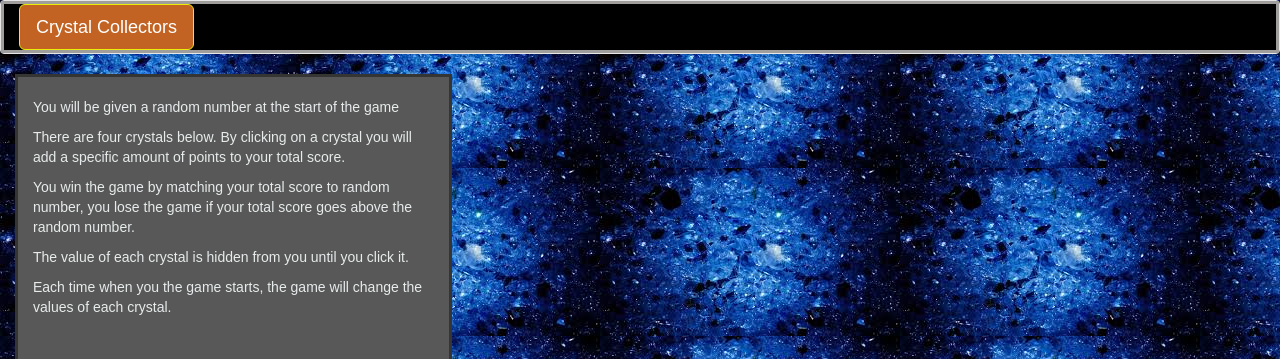
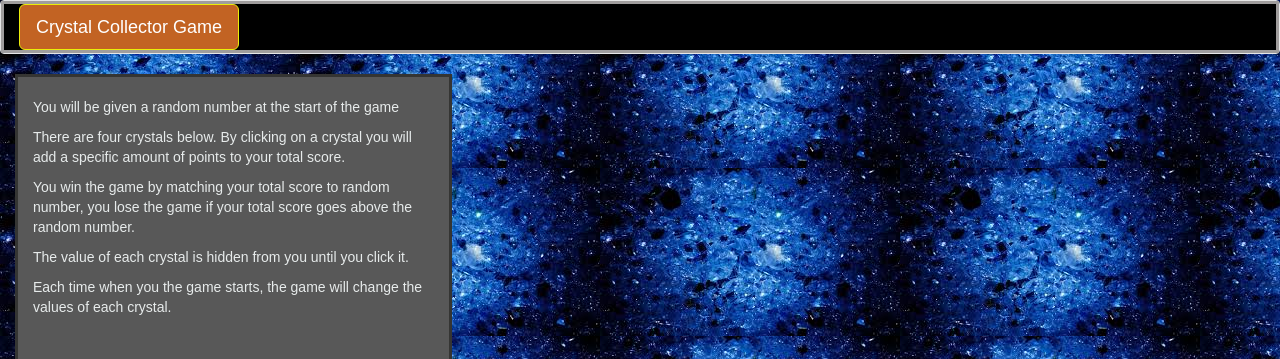
Before and after one commit to DPorter88/Unit-4-Game, a plain HTML site: page index.html in a window 1280 px wide. Shown: the top 359 px of the page. Drawn offline with nearby package versions, Linux system fonts and the light colour scheme.

Commit message:
final commit

```diff
--- a/index.html
+++ b/index.html
@@ -3,7 +3,7 @@
     <meta charset="UTF-8">
     <meta name="viewport" content="width=device-width, initial-scale=1.0">
     <meta http-equiv="X-UA-Compatible" content="ie=edge">
-    <title>Crystal Collectors</title>
+    <title>Crystal Collector Game</title>
 
     <script src="https://cdnjs.cloudflare.com/ajax/libs/jquery/3.2.1/jquery.min.js"></script>
     <link rel="stylesheet" type="text/reset" href="assets/css/reset.css">
@@ -16,7 +16,7 @@
     <div class="container-fluid">
       <!-- Brand and toggle get grouped for better mobile display -->
         <div class="navbar-header">
-        <a class="navbar-brand2" href="index.html"><button type="button2" class="btn btn-primary btn-lg">Crystal Collectors</button></a>
+        <a class="navbar-brand2" href="index.html"><button type="button2" class="btn btn-primary btn-lg">Crystal Collector Game</button></a>
         </div>
 
         </div>
```
